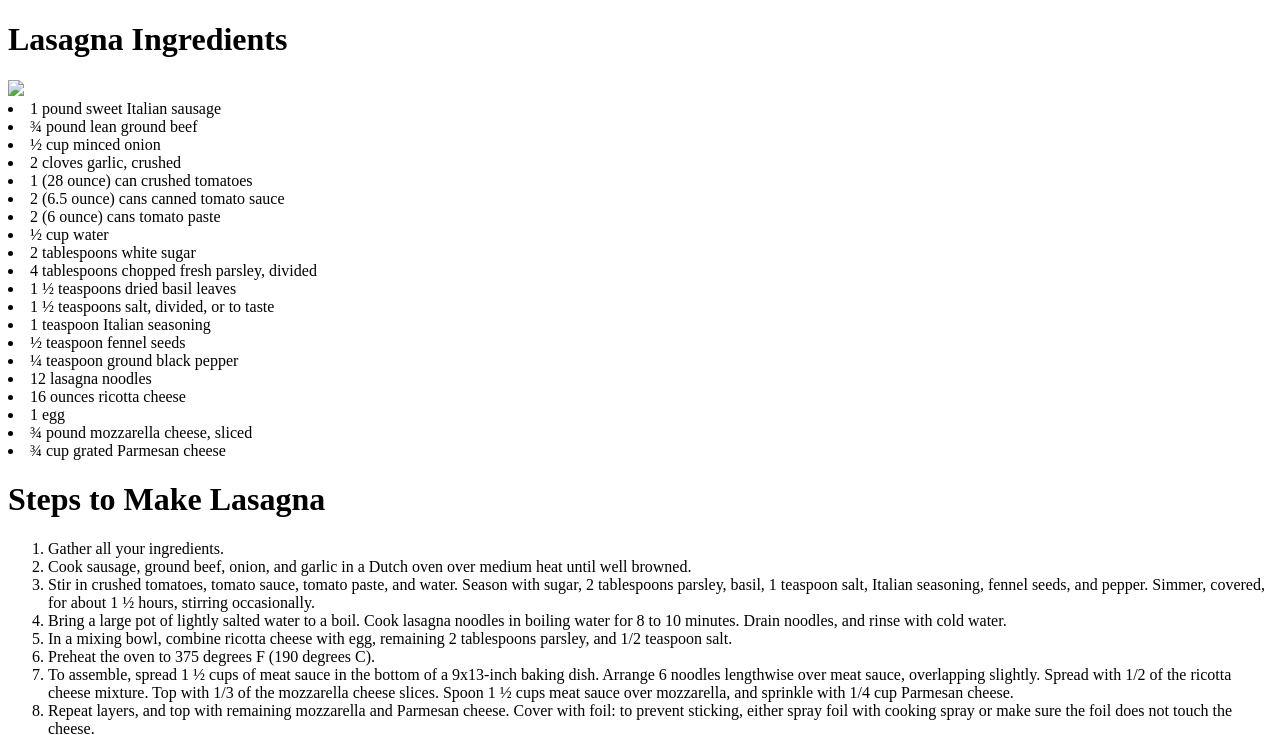
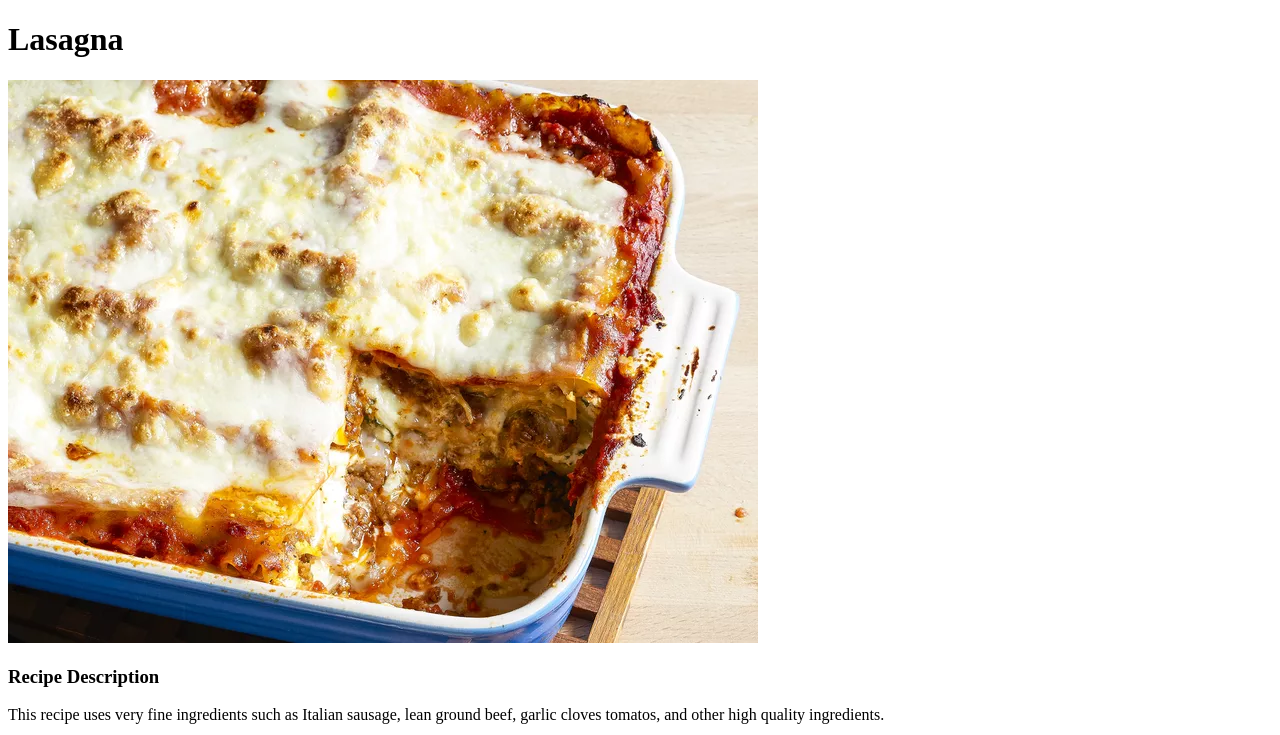
Before and after one commit to BurnoutAndrew/odin-recipes, a plain HTML site: page recipes/lasagna.html in a window 1280 px wide. Shown: the top 735 px of the page. Drawn offline with Linux system fonts and the light colour scheme.

Commit message:
Added recipe image and description

```diff
--- a/recipes/lasagna.html
+++ b/recipes/lasagna.html
@@ -5,8 +5,10 @@
         <title>World's Best Lasagna</title>
     </head>
     <body>
-        <h1>Lasagna Ingredients</h1>
-        <img src="./images/Lasagna.jpeg">
+        <h1>Lasagna</h1>
+        <img src="../images/Lasagna.webp" alt="Delicious Looking Lasagna">
+        <h3>Recipe Description</h3>
+        <p>This recipe uses very fine ingredients such as Italian sausage, lean ground beef, garlic cloves tomatos, and other high quality ingredients.</p>
         <uo>
             <li>1 pound sweet Italian sausage</li>
             <li>¾ pound lean ground beef</li>
@@ -29,7 +31,7 @@
             <li>¾ pound mozzarella cheese, sliced</li>
             <li>¾ cup grated Parmesan cheese</li>
         </uo>
-        <h1>Steps to Make Lasagna</h1>
+        <h3>Steps to Make Lasagna</h3>
         <ol>
             <li>Gather all your ingredients.</li>
             <li>Cook sausage, ground beef, onion, and garlic in a Dutch oven over medium heat until well browned.</li>
```
Also changed, not shown: images/Lasagna.jpg (deleted), images/Lasagna.webp (added), 2 other files.
